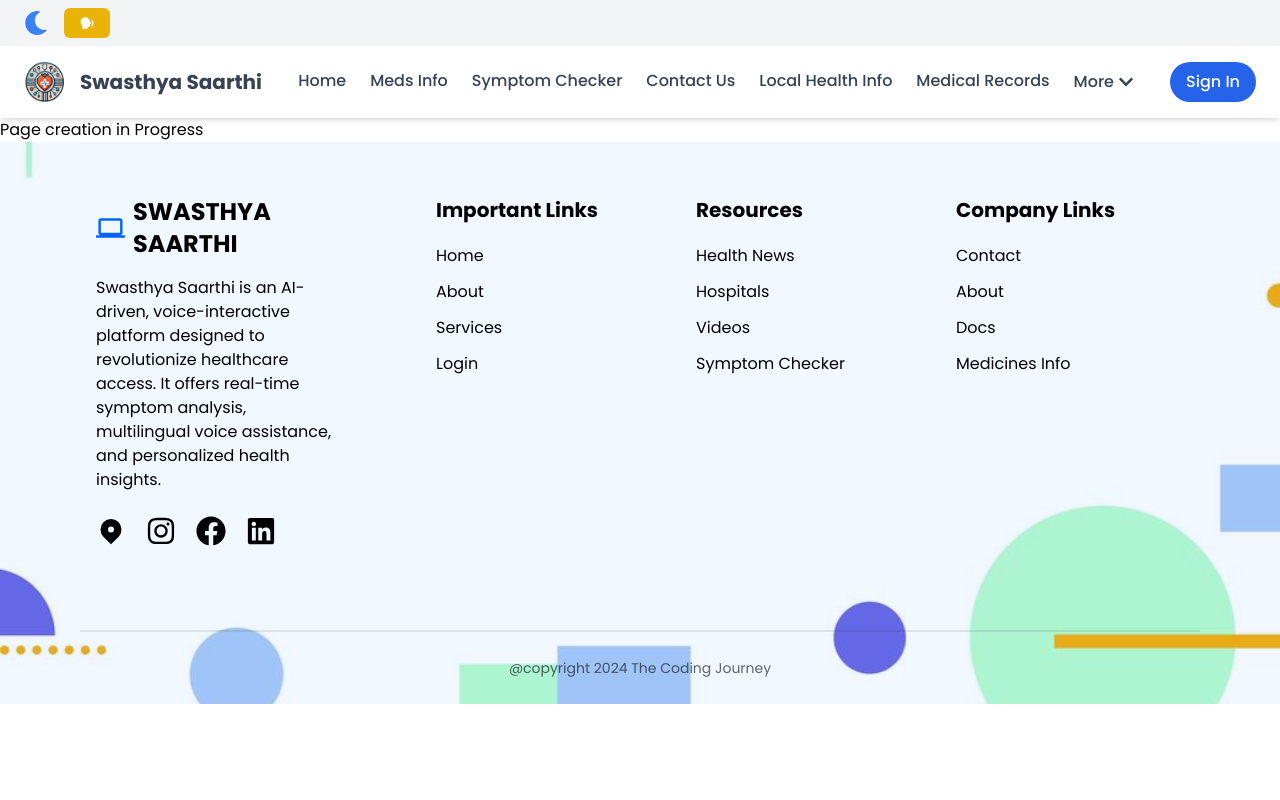
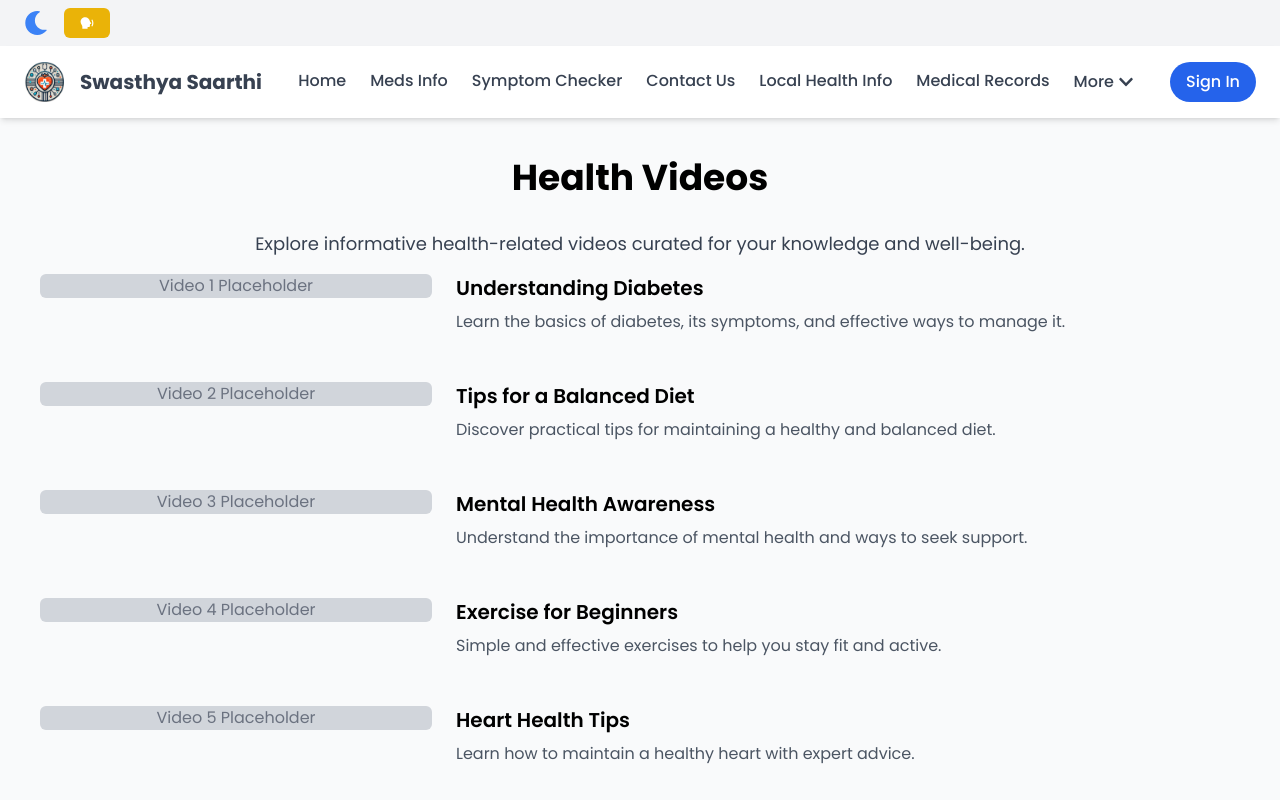
Before and after one commit to Premkolte/Swasthya-Saarthi, a React (Vite) app in the folder Frontend/: page /videos in a window 1280 px wide. Shown: the top 800 px of the page. Built offline with nearby package versions, Linux system fonts and the light colour scheme.

Commit message:
Video section

```diff
--- a/Frontend/package.json
+++ b/Frontend/package.json
@@ -20,6 +20,7 @@
     "react-countup": "^6.5.3",
     "react-dom": "^18.3.1",
     "react-icons": "^5.3.0",
+    "react-player": "^2.16.0",
     "react-router-dom": "^7.1.3",
     "react-slick": "^0.30.2",
     "slick-carousel": "^1.8.1"
--- a/Frontend/src/Pages/video.jsx
+++ b/Frontend/src/Pages/video.jsx
@@ -1,9 +1,94 @@
-import React from 'react'
+import React from "react";
 
-const Video = () => {
+const VideoSection = () => {
   return (
-    <div>Page creation in Progress</div>
-  )
-}
+    <div className="min-h-screen bg-gray-50 p-10">
+      <h1 className="text-4xl font-bold text-center mb-8">Health Videos</h1>
+      <p className="text-center mb-4 text-lg text-gray-700">
+        Explore informative health-related videos curated for your knowledge and well-being.
+      </p>
 
-export default Video
+      <div className="space-y-12">
+        {/* Video 1 */}
+        <div className="flex items-start gap-6">
+          <div className="w-1/3 bg-gray-300 aspect-w-16 aspect-h-9 rounded-md flex items-center justify-center">
+            <p className="text-gray-500">Video 1 Placeholder</p>
+          </div>
+          <div className="w-2/3">
+            <h2 className="font-semibold text-xl">Understanding Diabetes</h2>
+            <p className="text-gray-600 mt-2">
+              Learn the basics of diabetes, its symptoms, and effective ways to manage it.
+            </p>
+          </div>
+        </div>
+
+        {/* Video 2 */}
+        <div className="flex items-start gap-6">
+          <div className="w-1/3 bg-gray-300 aspect-w-16 aspect-h-9 rounded-md flex items-center justify-center">
+            <p className="text-gray-500">Video 2 Placeholder</p>
+          </div>
+          <div className="w-2/3">
+            <h2 className="font-semibold text-xl">Tips for a Balanced Diet</h2>
+            <p className="text-gray-600 mt-2">
+              Discover practical tips for maintaining a healthy and balanced diet.
+            </p>
+          </div>
+        </div>
+
+        {/* Video 3 */}
+        <div className="flex items-start gap-6">
+          <div className="w-1/3 bg-gray-300 aspect-w-16 aspect-h-9 rounded-md flex items-center justify-center">
+            <p className="text-gray-500">Video 3 Placeholder</p>
+          </div>
+          <div className="w-2/3">
+            <h2 className="font-semibold text-xl">Mental Health Awareness</h2>
+            <p className="text-gray-600 mt-2">
+              Understand the importance of mental health and ways to seek support.
+            </p>
+          </div>
+        </div>
+
+        {/* Video 4 */}
+        <div className="flex items-start gap-6">
+          <div className="w-1/3 bg-gray-300 aspect-w-16 aspect-h-9 rounded-md flex items-center justify-center">
+            <p className="text-gray-500">Video 4 Placeholder</p>
+          </div>
+          <div className="w-2/3">
+            <h2 className="font-semibold text-xl">Exercise for Beginners</h2>
+            <p className="text-gray-600 mt-2">
+              Simple and effective exercises to help you stay fit and active.
+            </p>
+          </div>
+        </div>
+
+        {/* Video 5 */}
+        <div className="flex items-start gap-6">
+          <div className="w-1/3 bg-gray-300 aspect-w-16 aspect-h-9 rounded-md flex items-center justify-center">
+            <p className="text-gray-500">Video 5 Placeholder</p>
+          </div>
+          <div className="w-2/3">
+            <h2 className="font-semibold text-xl">Heart Health Tips</h2>
+            <p className="text-gray-600 mt-2">
+              Learn how to maintain a healthy heart with expert advice.
+            </p>
+          </div>
+        </div>
+
+        {/* Video 6 */}
+        <div className="flex items-start gap-6">
+          <div className="w-1/3 bg-gray-300 aspect-w-16 aspect-h-9 rounded-md flex items-center justify-center">
+            <p className="text-gray-500">Video 6 Placeholder</p>
+          </div>
+          <div className="w-2/3">
+            <h2 className="font-semibold text-xl">Sleep Hygiene Essentials</h2>
+            <p className="text-gray-600 mt-2">
+              Tips and tricks to improve your sleep quality and overall health.
+            </p>
+          </div>
+        </div>
+      </div>
+    </div>
+  );
+};
+
+export default VideoSection;
```
Also changed, not shown: 1 other file (tests, documents, lock files or other folders).
